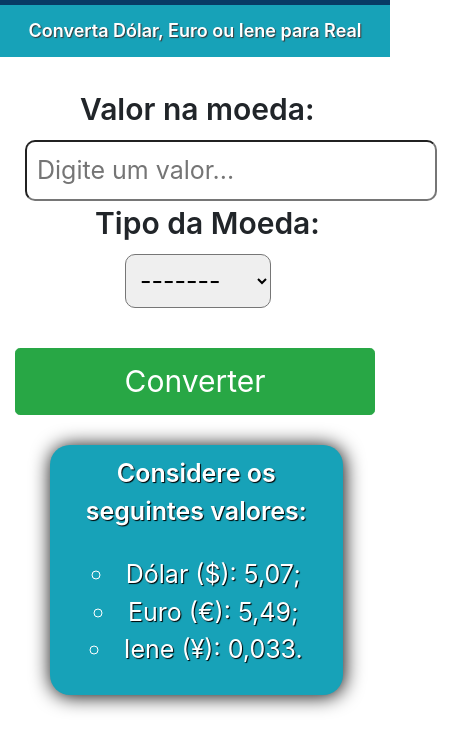
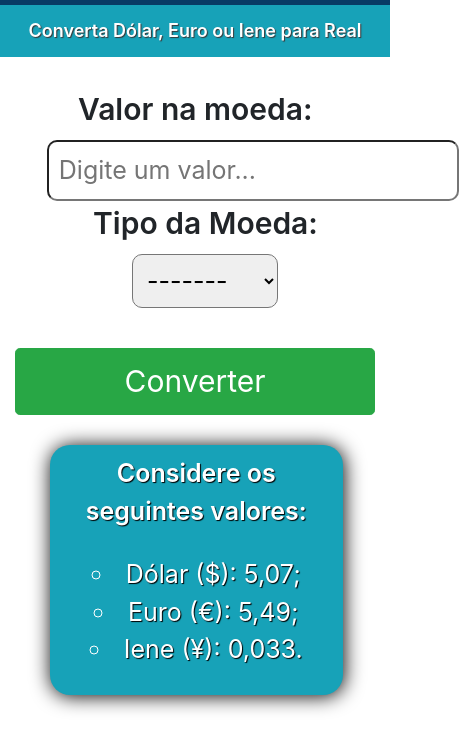
Before and after one commit to diegoalvares/devconvert, a plain HTML site: page index.html in a window 390 px wide. Shown: the part 96-844 px from the top of the page, 459 px wide, since content can reach past the window. Drawn offline with nearby package versions, Linux system fonts and the light colour scheme.

Commit message:
atualizando.

```diff
--- a/RESOLUCOES/mobile.css
+++ b/RESOLUCOES/mobile.css
@@ -17,16 +17,16 @@
     }
 
     label{
-        margin-left: 80px;
+        margin-left: 20vw;
     }
 
     div>input{
-        margin-left: 25px;
+        margin-left: 12vw;
         font-size: 25px;
     }
 
     div>select{
-        margin-left: 110px;
+        margin-left: 30vw;
         font-size: 25px;
     }
 
```
